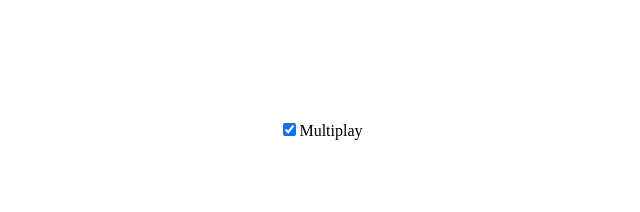
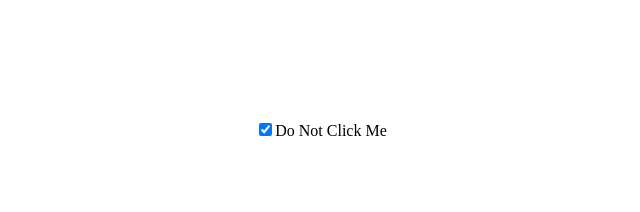
Before and after one commit to suisei-cn/starbuttons, a Vue app: page / in a window 1280 px wide. Shown: the top 212 px of the page, without its empty margins (319-959 px from the left). Built offline with nearby package versions, Linux system fonts and the light colour scheme.

Commit message:
Update en.ts
文案修改

```diff
--- a/src/lang/en.ts
+++ b/src/lang/en.ts
@@ -1,5 +1,5 @@
 export default {
-    Multiplay: 'Multiplay',
+    Multiplay: 'Do Not Click Me',
     GitHub: 'GitHub',
     Telegram: 'Telegram',
 };
```
